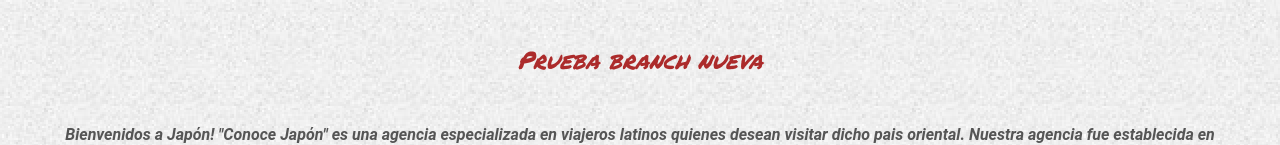
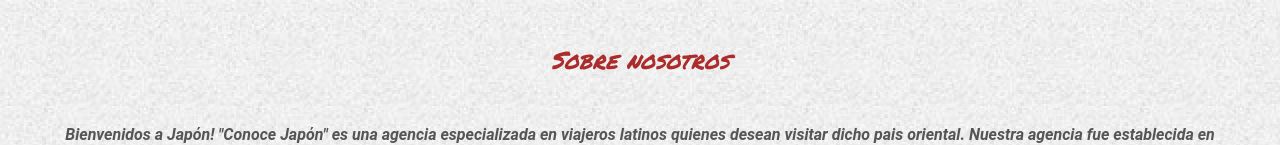
Before and after one commit to jonathan-ezequiel-cepeda/conoce-japon, a website: page index.html in a window 1280 px wide. Shown: the part 484-629 px from the top of the page. Drawn offline with nearby package versions, Linux system fonts and the light colour scheme.

Commit message:
deshago los cambios al h3

```diff
--- a/index.html
+++ b/index.html
@@ -53,7 +53,7 @@
 
   <section class="center">
     <img class="banner borde" src="imagenes/banner.jpg" alt="banner">
-    <h3>Prueba branch nueva</h3>
+    <h3>Sobre nosotros</h3>
     <p>Bienvenidos a Japόn! "Conoce Japόn" es una agencia especializada en viajeros latinos quienes desean visitar dicho pais oriental. Nuestra agencia fue establecida en 1991 y llevamos más de 25 años de rendimiento y experiencia trabajando en conjunto con otras agencias de viajes de Latinoamerica. Japόn cuenta con muchos lugares expectaculares de muy enriqusedora base histόrica, cultural, arquitectonica y tecnologica. Todo esto combinado con una hermosa naturaleza y deliciosos placeres grastronόmicos. No deje de visitar este país lleno de energía y hospitalidad. Será un placer para todo el equipo de "Conoce Japόn" poder apoyar su viaje!!</p>
   </section>
 
```
